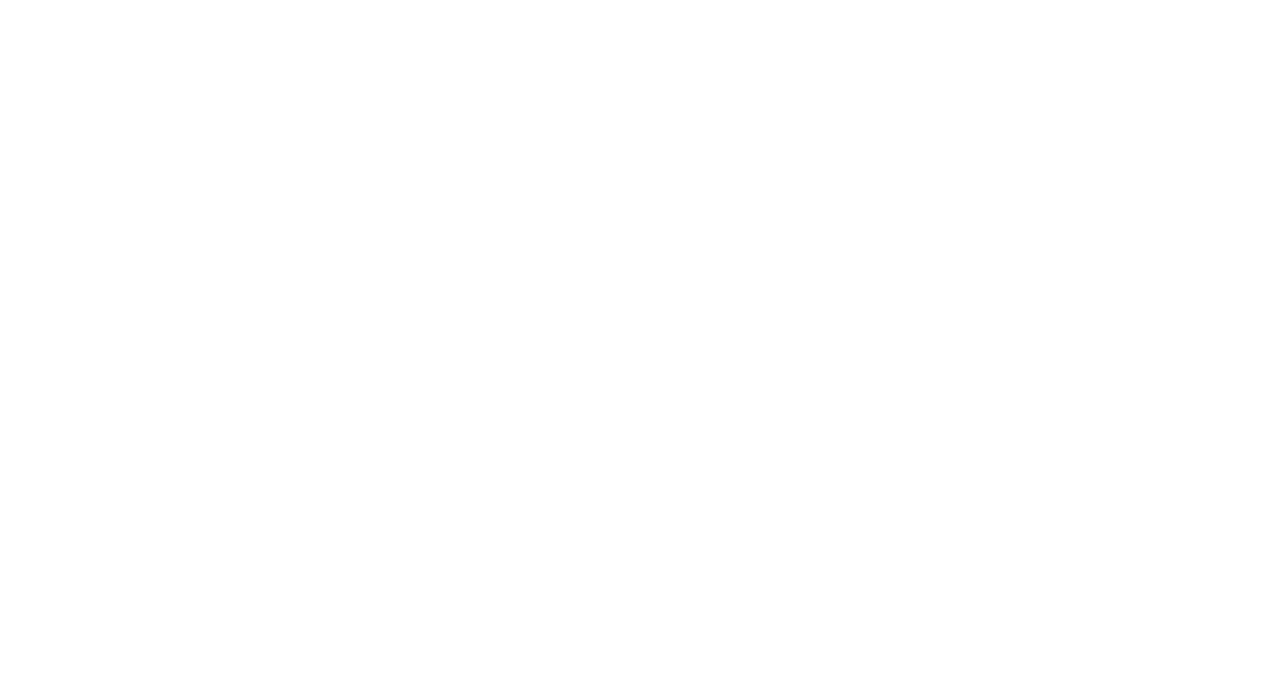
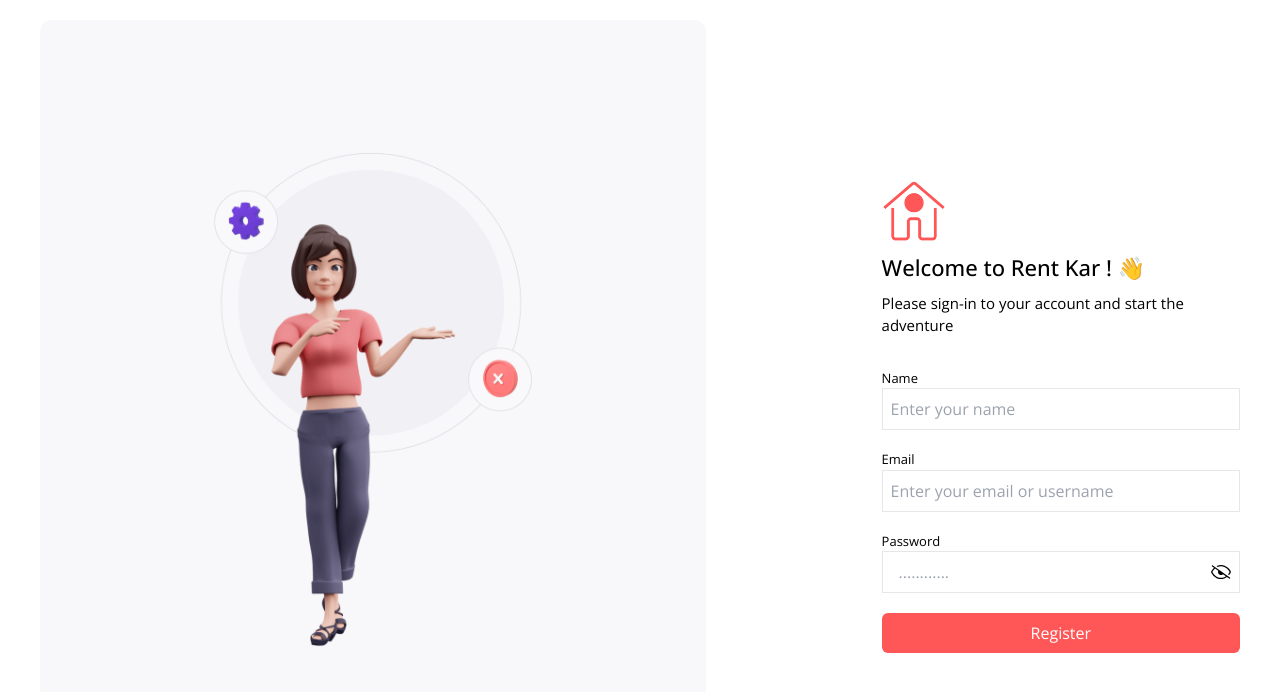
Before and after one commit to Rumman-416/Room-Rental, a React (Vite) app in the folder client/: page /renter-register in a window 1280 px wide. Before the commit this address had no page. Shown: the top 692 px of the page. Built offline with nearby package versions, Linux system fonts and the light colour scheme.

Commit message:
renter register made

```diff
--- a/client/src/App.jsx
+++ b/client/src/App.jsx
@@ -1,6 +1,7 @@
 import React, { Suspense, useEffect } from "react";
 import { Route, Routes, Navigate } from "react-router-dom";
 import useAuth from "./utils/authUtils";
+import RenterRegister from "./pages/RenterRegister";
 const DashBoard = React.lazy(() => import("./pages/DashBoard"));
 const AllRooms = React.lazy(() => import("./pages/AllRooms"));
 const LandLordLogin = React.lazy(() => import("./pages/LandLordLogin"));
@@ -55,7 +56,8 @@ const App = () => {
           />
           <Route path="/" element={<Home />} />
           <Route path="/login" element={<LandLordLogin />} />
-          <Route path="/register" element={<LandLordRegister />} />
+          <Route path="/landlord-register" element={<LandLordRegister />} />
+          <Route path="/renter-register" element={<RenterRegister />} />
           <Route path="/homepg" element={<HomePage />} />
         </Routes>
       </Suspense>
--- a/client/src/components/AdminButton.jsx
+++ b/client/src/components/AdminButton.jsx
@@ -66,7 +66,7 @@ const AdminButton = () => {
           {show && <LandLordRoom />}
         </div>
       ) : (
-        <div className=" flex">
+        <div className="flex w-full justify-center">
           <AddRooms />
           <LandLordRoom />
         </div>
--- a/client/src/components/LandLordRoom.jsx
+++ b/client/src/components/LandLordRoom.jsx
@@ -89,7 +89,7 @@ const RenterRoom = () => {
   };
 
   return (
-    <div className="p-5 flex flex-col justify-start w-full items-center gap-5">
+    <div className="p-5 flex flex-col justify-start w-full items-center gap-5 xl:w-6/12">
       <div className=" p-1 gap-2 w-11/12 rounded-xl border-2 border-BT flex items-center">
         <FaSearch className="text-BT" />
         <input
@@ -104,7 +104,7 @@ const RenterRoom = () => {
         {filteredRooms.map((room) => (
           <div
             key={room._id}
-            className=" border-2 border-BT rounded-xl  w-[90vw] flex sm:w-[75vw] md:w-[60vw] lg:w-[50vw] items-center font-light p-2 gap-2"
+            className=" border-2 border-BT rounded-xl  w-[90vw] flex sm:w-[75vw] md:w-[60vw] lg:w-[50vw] xl:w-[40vw] items-center font-light p-2 gap-2"
           >
             {room.images && room.images.length <= 1 ? (
               <div className=" w-[4rem] h-[3rem] relative overflow-hidden ">
--- a/client/src/components/Namenav.jsx
+++ b/client/src/components/Namenav.jsx
@@ -1,21 +1,39 @@
 import React from "react";
 import { useSelector } from "react-redux";
+import { Link, useNavigate } from "react-router-dom";
 
 const Namenav = () => {
   const userName = useSelector((state) => state.auth.userName);
-  console.log(userName);
+  const navigate = useNavigate();
+
+  const logout = () => {
+    try {
+      window.alert("Successfully logged out");
+      localStorage.removeItem("token");
+      navigate("/login");
+    } catch (e) {
+      console.error(e);
+    }
+  };
 
   return (
-    <div className="bg-BT h-12 flex items-center text-white">
-      {/* <input
-        type="button"
-        value="<--"
-        className="h-8 w-8 bg-BT cursor-pointer m-2  "
-      /> */}
-      <div className="flex justify-center items-center w-full">
+    <div className="bg-BT  flex items-center text-white">
+      <div className="flex justify-around items-center w-full px-5">
+        <Link to={"/bookrooms"}>
+          <img src="Images/logo.png" alt="" className=" h-10 rounded-lg" />
+        </Link>
         <h1 className=" text-center text-xl font-semibold ">
           Hello <span className=" uppercase"> {userName}</span> !
         </h1>
+        <div>
+          <input
+            type="button"
+            value="Log Out"
+            className=" p-2 bg-white border-2 border-white rounded-xl text-BT hover:bg-transparent
+                hover:text-white cursor-pointer my-2"
+            onClick={logout}
+          />
+        </div>
       </div>
     </div>
   );
--- a/client/src/components/Navbar.jsx
+++ b/client/src/components/Navbar.jsx
@@ -5,7 +5,6 @@ import { Link } from "react-router-dom";
 
 const Navbar = () => {
   const [nav, setNav] = useState(false);
-  const [nav2, setNav2] = useState(false);
   const [services, setServices] = useState(false);
   const navigate = useNavigate();
 
@@ -13,9 +12,6 @@ const Navbar = () => {
     setNav(!nav);
   };
 
-  const toggleServices = () => {
-    setServices(!services);
-  };
   const [isScroller, setIsScroller] = useState(window.innerWidth <= 1024);
 
   useEffect(() => {
@@ -34,7 +30,6 @@ const Navbar = () => {
     try {
       window.alert("Successfully logged out");
       localStorage.removeItem("token");
-      // window.location.reload();
       navigate("/login");
     } catch (e) {
       console.error(e);
--- a/client/src/pages/HomePage.jsx
+++ b/client/src/pages/HomePage.jsx
@@ -1,3 +1,4 @@
+import { Link } from "react-router-dom";
 import BedroomImage from "../assets/images/bedroom.png";
 
 function HomePage() {
@@ -42,12 +43,16 @@ function HomePage() {
           </div>
         </div>
         <div className="flex flex-col items-center ">
+          <Link to={"/landlord-register"}>
             <button className="bg-BT text-white font-regular m-2 h-10 rounded-full w-2/3  flex items-center justify-center">
               Sign in as Landlord
             </button>
+          </Link>
+          <Link to={"/renter-register"}>
             <button className="bg-BT text-white font-regular m-2 h-10 rounded-full w-2/3 flex items-center justify-center">
               Sign in as Tenant
             </button>
+          </Link>
         </div>
       </div>
       <div className="text-center mt-4 bg-BT bg-opacity-50 py-2">
--- /dev/null
+++ b/client/src/pages/RenterRegister.jsx
@@ -0,0 +1,114 @@
+import React, { useState } from "react";
+import { Link, useNavigate } from "react-router-dom";
+import axios from "axios";
+import { GoEye, GoEyeClosed } from "react-icons/go";
+
+const RenterLogin = () => {
+  const [showPassword, setShowPassword] = useState(false);
+  const navigate = useNavigate();
+  const [name, setName] = useState("");
+  const [email, setEmail] = useState("");
+  const [password, setPassword] = useState("");
+
+  const submitHandler = async (e) => {
+    e.preventDefault();
+    try {
+      const response = await axios.post(
+        "http://localhost:3000/api/users/register",
+        {
+          username: name,
+          email: email,
+          password: password,
+        }
+      );
+      console.log(response.data);
+      window.alert("registered successfully");
+      navigate("/login");
+    } catch (error) {
+      console.error("Login error:", error);
+      window.alert("Login error", error);
+    }
+  };
+
+  const togglePasswordVisibility = () => {
+    setShowPassword(!showPassword);
+  };
+
+  return (
+    <div className=" mx-6 xl:mx-5  flex flex-col h-[100vh] justify-center items-start lp:items-center lg:flex-row  lg:justify-between lg:px-5 lg:gap-10 xl:gap-[11rem]">
+      <div className=" h-0 w-0 opacity-0 lg:h-[95%]  lg:w-[65%] lg:opacity-100 bg-[#f8f7fa] flex justify-center items-center rounded-xl">
+        <img
+          src="Images/auth-forgot-password-illustration-light.png"
+          alt=""
+          className=" w-[30vw] xl:w-auto xl:max-h-[65%]"
+        />
+      </div>
+      <div className=" flex flex-col justify-center items-start lg:w-[35%]">
+        <div className="flex flex-col gap-2 my-8 ">
+          <img src="Images/logo.png" alt="" className="w-16" />
+          <h1 className="text-[22px] xl:text-[1.625 rem] font-medium text-HC">
+            Welcome to Rent Kar ! 👋
+          </h1>
+          <p className="text-PC text-[15px]">
+            Please sign-in to your account and start the adventure
+          </p>
+        </div>
+        <div className="w-full flex flex-col gap-5 lp:max-w-[25rem]">
+          <div>
+            <h1 className="text-PC text-[13px]">Name</h1>{" "}
+            <input
+              type="text"
+              placeholder="Enter your name"
+              className="border w-full p-2 focus:outline-none"
+              // value={email}
+              onChange={(e) => setName(e.target.value)}
+            />
+          </div>
+          <div>
+            <h1 className="text-PC text-[13px]">Email </h1>{" "}
+            <input
+              type="text"
+              placeholder="Enter your email or username"
+              className="border w-full p-2 focus:outline-none"
+              // value={email}
+              onChange={(e) => setEmail(e.target.value)}
+            />
+          </div>
+          <div>
+            <div className="flex justify-between items-center">
+              <h1 className="text-PC text-[13px]">Password</h1>
+            </div>
+            <div className="border w-full flex items-center justify-between px-2">
+              <input
+                type={showPassword ? "text" : "password"}
+                placeholder="............"
+                className="w-10/12 p-2 focus:border-none focus:outline-none"
+                // value={password}
+                onChange={(e) => setPassword(e.target.value)}
+              />
+              <div
+                onClick={togglePasswordVisibility}
+                style={{ cursor: "pointer" }}
+              >
+                {showPassword ? (
+                  <GoEye className="text-lg" />
+                ) : (
+                  <GoEyeClosed className="text-[1.25rem] text-PC" />
+                )}
+              </div>
+            </div>
+          </div>
+
+          <input
+            type="submit"
+            value="Register"
+            className="bg-BT text-white w-full p-2 rounded-md"
+            onClick={submitHandler}
+          />
+        </div>
+      </div>
+    </div>
+  );
+};
+
+export default RenterLogin;
```
Also changed, not shown: client/public/Images/auth-forgot-password-illustration-light.png (added), client/public/Images/auth-login-illustration-light.png (added). Lines whose indentation alone changed are shown as unchanged.
